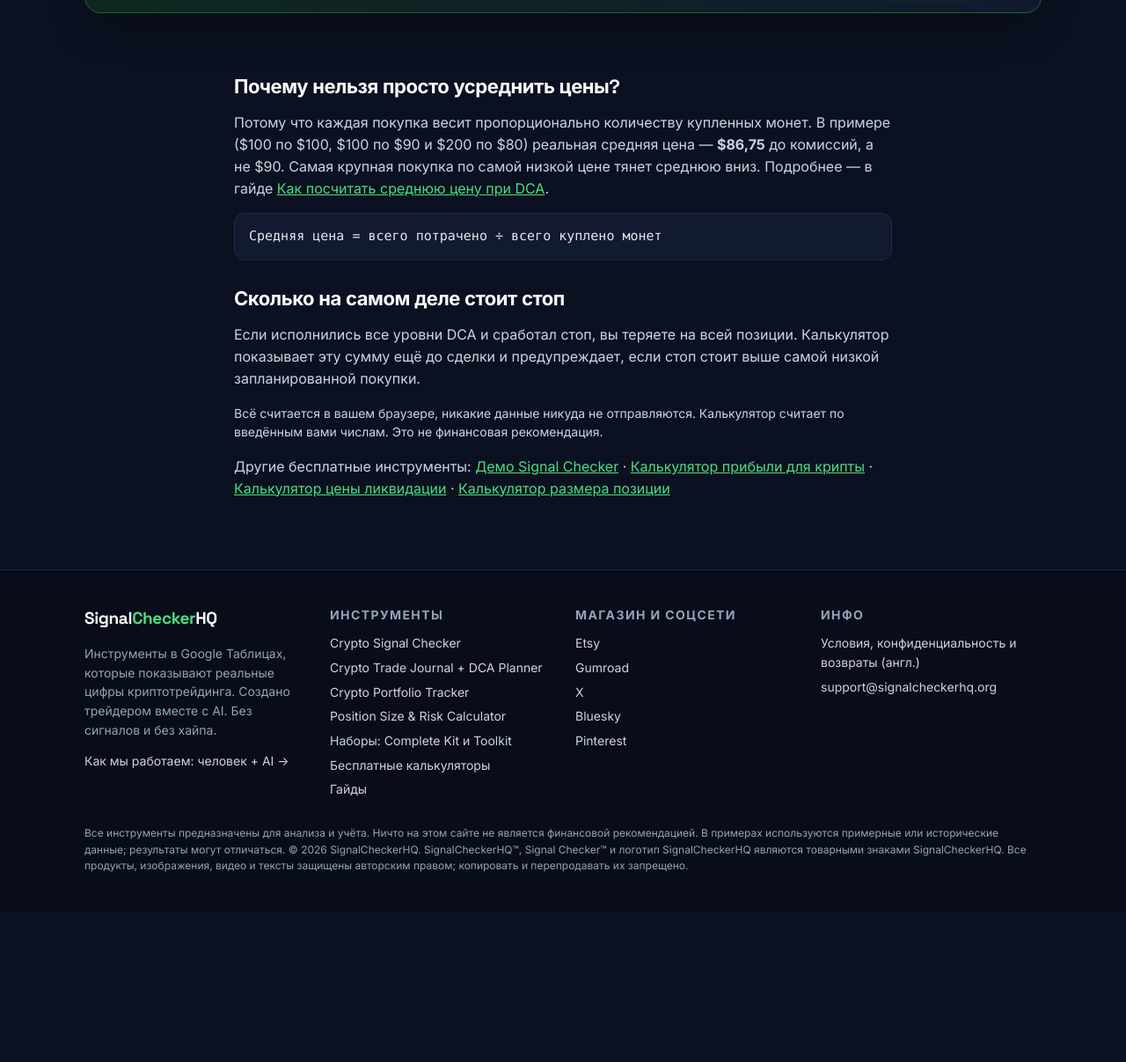
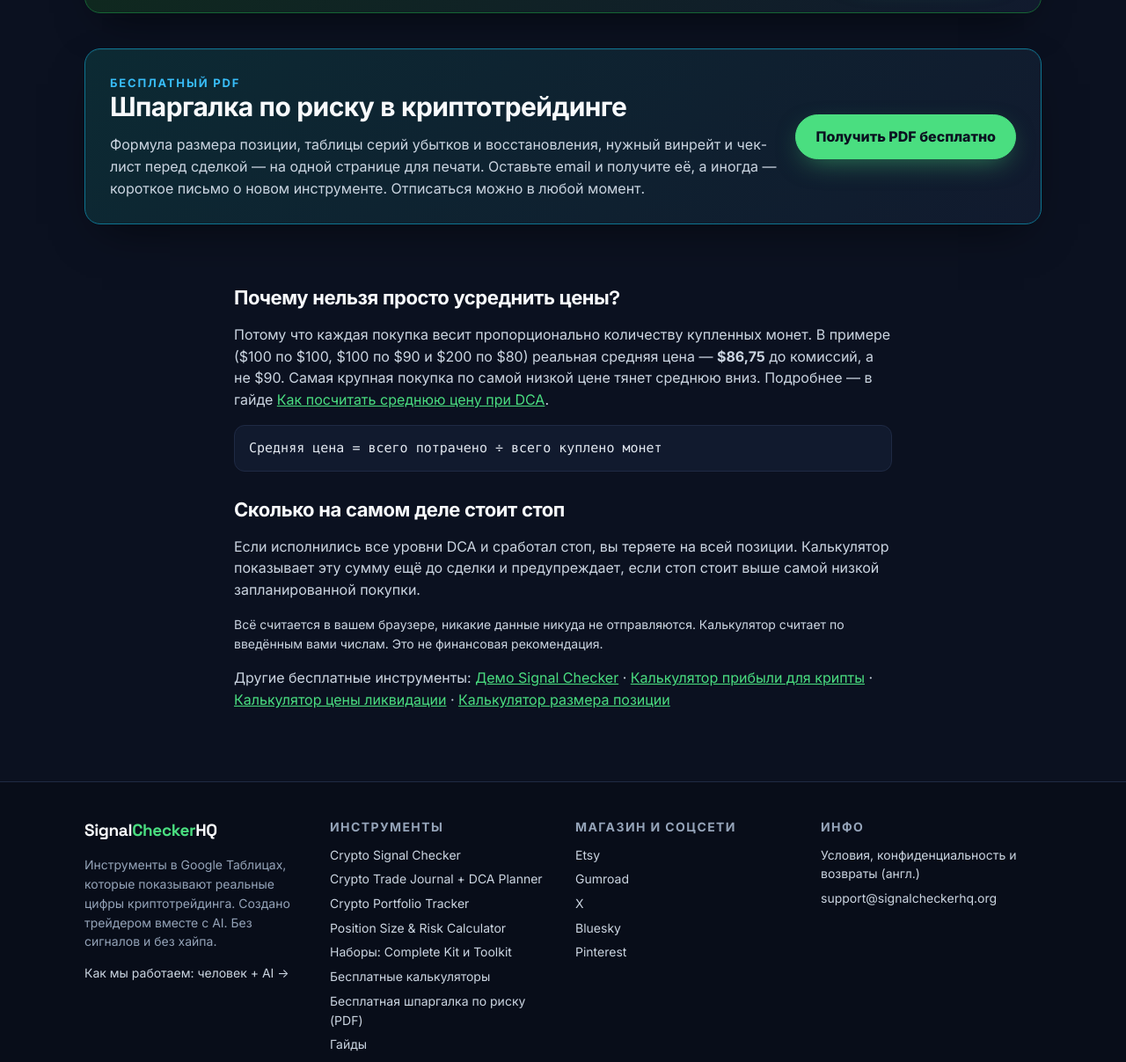
Before and after one commit to signalcheckerhq/signalcheckerhq.github.io, a plain HTML site: page ru/dca-calculator/index.html in a window 1280 px wide. Shown: the part 1170-2377 px from the top of the page at 88% size. Before the commit the page ends 2206 px from the top, so only its background shows below. Drawn offline with Linux system fonts and the light colour scheme.

Commit message:
Free cheat sheet sign-up box: ru/dca-calculator

```diff
--- a/ru/dca-calculator/index.html
+++ b/ru/dca-calculator/index.html
@@ -48,6 +48,7 @@
 </section>
 </div>
 <section class="in box cta"><div><h2>Хотите то же самое в своей Google Таблице?</h2><p>Планируйте каждый уровень DCA до сделки, с предупреждением, если стоп стоит раньше последней покупки: <b>DCA Planner</b> в Crypto Trade Journal.</p></div><a class="btn" href="../../ru/trade-journal/">Смотреть Trade Journal · $15</a></section>
+<section class="in box cta leadbox"><div><div class="tag">Бесплатный PDF</div><h2>Шпаргалка по риску в криптотрейдинге</h2><p>Формула размера позиции, таблицы серий убытков и восстановления, нужный винрейт и чек-лист перед сделкой — на одной странице для печати. Оставьте email и получите её, а иногда — короткое письмо о новом инструменте. Отписаться можно в любой момент.</p></div><a class="btn" href="https://5778611980656.gumroad.com/l/risk-cheat-sheet" data-gumroad-overlay-checkout="true">Получить PDF бесплатно</a></section>
 <article class="in prose">
 <h2>Почему нельзя просто усреднить цены?</h2>
 <p>Потому что каждая покупка весит пропорционально количеству купленных монет. В примере ($100 по $100, $100 по $90 и $200 по $80) реальная средняя цена — <b>$86,75</b> до комиссий, а не $90. Самая крупная покупка по самой низкой цене тянет среднюю вниз. Подробнее — в гайде <a href="../guides/dca-average-price/">Как посчитать среднюю цену при DCA</a>.</p>
@@ -93,7 +94,7 @@ calc();
 <footer class="foot"><div class="in">
   <div><a class="logo" href="../../ru/"><span>Signal<b>Checker</b>HQ</span></a>
   <p>Инструменты в Google Таблицах, которые показывают реальные цифры криптотрейдинга. Создано трейдером вместе с AI. Без сигналов и без хайпа.</p><p><a href="../../ru/how-its-built/">Как мы работаем: человек + AI →</a></p></div>
-  <div><h4>Инструменты</h4><a href="../../ru/signal-checker/">Crypto Signal Checker</a><a href="../../ru/trade-journal/">Crypto Trade Journal + DCA Planner</a><a href="../../ru/portfolio-tracker/">Crypto Portfolio Tracker</a><a href="../../ru/risk-calculator/">Position Size & Risk Calculator</a><a href="../../ru/bundle/">Наборы: Complete Kit и Toolkit</a><a href="../../ru/tools/">Бесплатные калькуляторы</a><a href="../../ru/guides/">Гайды</a></div>
+  <div><h4>Инструменты</h4><a href="../../ru/signal-checker/">Crypto Signal Checker</a><a href="../../ru/trade-journal/">Crypto Trade Journal + DCA Planner</a><a href="../../ru/portfolio-tracker/">Crypto Portfolio Tracker</a><a href="../../ru/risk-calculator/">Position Size & Risk Calculator</a><a href="../../ru/bundle/">Наборы: Complete Kit и Toolkit</a><a href="../../ru/tools/">Бесплатные калькуляторы</a><a href="https://5778611980656.gumroad.com/l/risk-cheat-sheet">Бесплатная шпаргалка по риску (PDF)</a><a href="../../ru/guides/">Гайды</a></div>
   <div><h4>Магазин и соцсети</h4><a href="https://www.etsy.com/shop/SignalCheckerHQ">Etsy</a><a href="https://5778611980656.gumroad.com/">Gumroad</a><a href="https://x.com/SignalCheckerHQ">X</a><a href="https://bsky.app/profile/signalcheckerhq.bsky.social">Bluesky</a><a href="https://www.pinterest.com/ilonavoitenco/crypto-trading-tools-templates/">Pinterest</a></div>
   <div><h4>Инфо</h4><a href="../../legal/">Условия, конфиденциальность и возвраты (англ.)</a><a href="mailto:support@signalcheckerhq.org">support@signalcheckerhq.org</a></div>
 </div><p class="fine in">Все инструменты предназначены для анализа и учёта. Ничто на этом сайте не является финансовой рекомендацией. В примерах используются примерные или исторические данные; результаты могут отличаться. © 2026 SignalCheckerHQ. SignalCheckerHQ™, Signal Checker™ и логотип SignalCheckerHQ являются товарными знаками SignalCheckerHQ. Все продукты, изображения, видео и тексты защищены авторским правом; копировать и перепродавать их запрещено.</p></footer>
```
